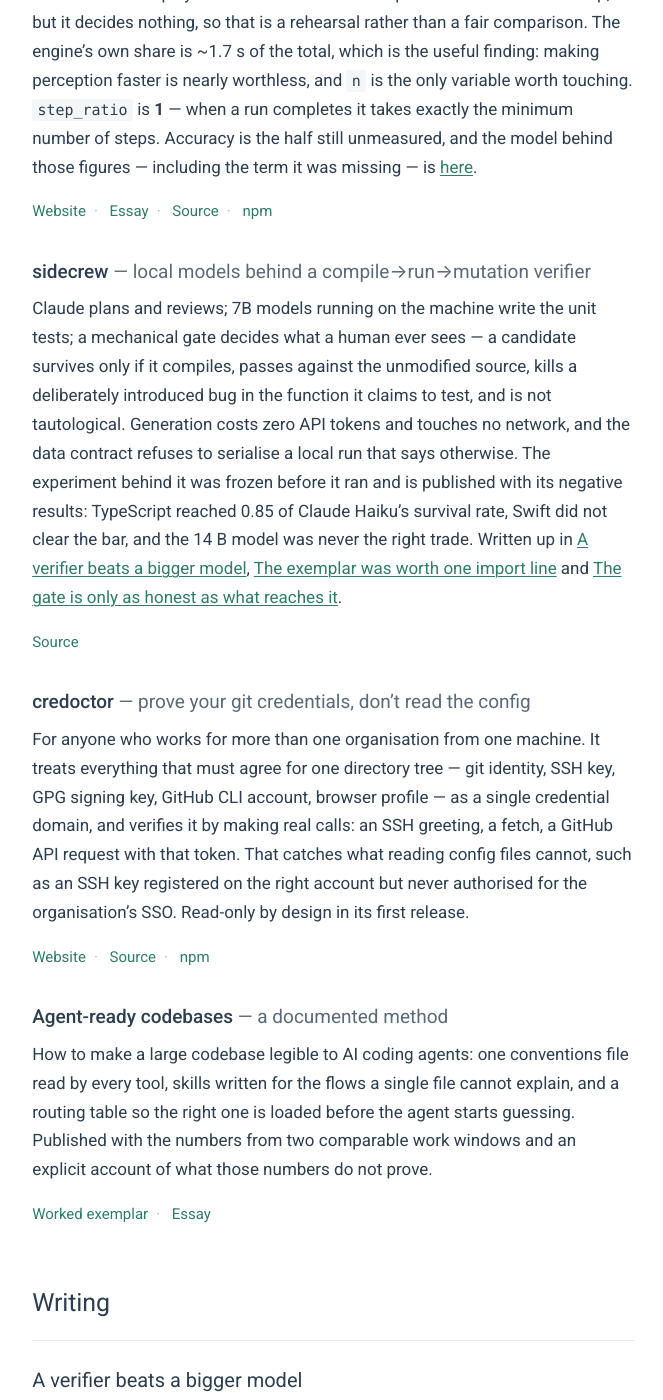
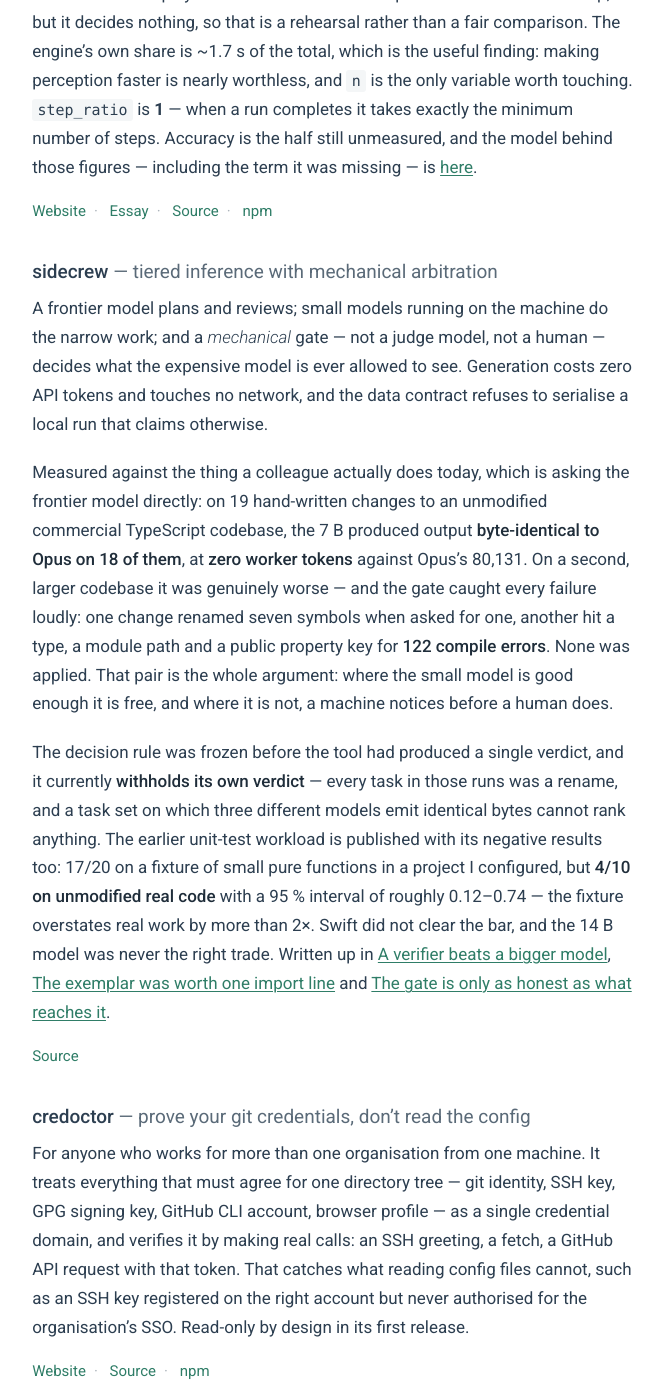
Before and after one commit to lvlrSajjad/lvlrSajjad.github.io, a Jekyll site: the page index.html, which Jekyll copies as it is, in a window 1280 px wide and 1400 px high, scrolled down 1697 px. Shown: the whole window, without its empty margins (307-970 px from the left). Built offline with Jekyll 4.4.1, drawn with Linux system fonts in a browser that asks for light colours; some of the changed text lies outside the part shown.

Commit message:
sidecrew: the status-quo numbers, and two stale figures corrected
The project block now leads with what it is — tiered inference with mechanical
arbitration — and with the comparison that matters: measured against asking a
frontier model directly, a 7B produced byte-identical output to Opus on 18 of 19
changes to an unmodified commercial TypeScript codebase, at zero worker tokens
against 80,131. On a second, larger codebase it was genuinely worse, and the gate
caught every failure loudly.

Corrected two places that quoted 0.85 as the unit-test headline. That is the
fixture's 17/20 — 21 small pure functions in a project I configured — and
unmodified real code came in at 4/10 with a 95% interval of roughly 0.12–0.74.
The fixture overstates real work by more than 2×, and the gap between those two
numbers is more interesting than either.

Also states plainly that the frozen decision rule currently withholds its own
verdict, because every task in those runs was a rename.

```diff
--- a/index.html
+++ b/index.html
@@ -161,15 +161,29 @@
             </p>
 
             <h3 id="sidecrew"><a href="https://github.com/lvlrSajjad/sidecrew" target="_blank" rel="noopener noreferrer">sidecrew</a>
-                <span class="tag">&mdash; local models behind a compile&rarr;run&rarr;mutation verifier</span></h3>
-            <p>Claude plans and reviews; 7B models running on the machine write the unit tests; a
-                mechanical gate decides what a human ever sees &mdash; a candidate survives only if it
-                compiles, passes against the unmodified source, kills a deliberately introduced bug in
-                the function it claims to test, and is not tautological. Generation costs zero API
+                <span class="tag">&mdash; tiered inference with mechanical arbitration</span></h3>
+            <p>A frontier model plans and reviews; small models running on the machine do the narrow
+                work; and a <em>mechanical</em> gate &mdash; not a judge model, not a human &mdash;
+                decides what the expensive model is ever allowed to see. Generation costs zero API
                 tokens and touches no network, and the data contract refuses to serialise a local run
-                that says otherwise. The experiment behind it was frozen before it ran and is published
-                with its negative results: TypeScript reached 0.85 of Claude Haiku&rsquo;s survival
-                rate, Swift did not clear the bar, and the 14&nbsp;B model was never the right trade.
+                that claims otherwise.</p>
+            <p>Measured against the thing a colleague actually does today, which is asking the
+                frontier model directly: on 19 hand-written changes to an unmodified commercial
+                TypeScript codebase, the 7&nbsp;B produced output <strong>byte-identical to Opus on 18
+                of them</strong>, at <strong>zero worker tokens</strong> against Opus&rsquo;s 80,131.
+                On a second, larger codebase it was genuinely worse &mdash; and the gate caught every
+                failure loudly: one change renamed seven symbols when asked for one, another hit a type,
+                a module path and a public property key for <strong>122 compile errors</strong>. None
+                was applied. That pair is the whole argument: where the small model is good enough it
+                is free, and where it is not, a machine notices before a human does.</p>
+            <p>The decision rule was frozen before the tool had produced a single verdict, and it
+                currently <strong>withholds its own verdict</strong> &mdash; every task in those runs
+                was a rename, and a task set on which three different models emit identical bytes
+                cannot rank anything. The earlier unit-test workload is published with its negative
+                results too: 17/20 on a fixture of small pure functions in a project I configured, but
+                <strong>4/10 on unmodified real code</strong> with a 95&nbsp;% interval of roughly
+                0.12&ndash;0.74 &mdash; the fixture overstates real work by more than 2&times;. Swift
+                did not clear the bar, and the 14&nbsp;B model was never the right trade.
                 Written up in
                 <a href="/writing/a-verifier-beats-a-bigger-model/">A verifier beats a bigger
                 model</a>,
@@ -214,9 +228,10 @@
             <ul class="pieces">
                 <li>
                     <h3><a href="/writing/a-verifier-beats-a-bigger-model/">A verifier beats a bigger model</a></h3>
-                    <p class="dek">A 7B model on a laptop wrote unit tests at 0.85 of Claude
-                        Haiku&rsquo;s survival rate for zero API tokens. The 14B did not do
-                        better.</p>
+                    <p class="dek">A 7B model on a laptop wrote unit tests for zero API tokens and
+                        survived a mechanical gate 17/20 of the time &mdash; on a fixture of small pure
+                        functions. On unmodified real code it was 4/10. The 14B did not do better, and
+                        the gap between those two numbers is the note.</p>
                 </li>
                 <li>
                     <h3><a href="/writing/the-gate-is-only-as-honest-as-what-reaches-it/">The gate is only as honest as what reaches it</a></h3>
```
